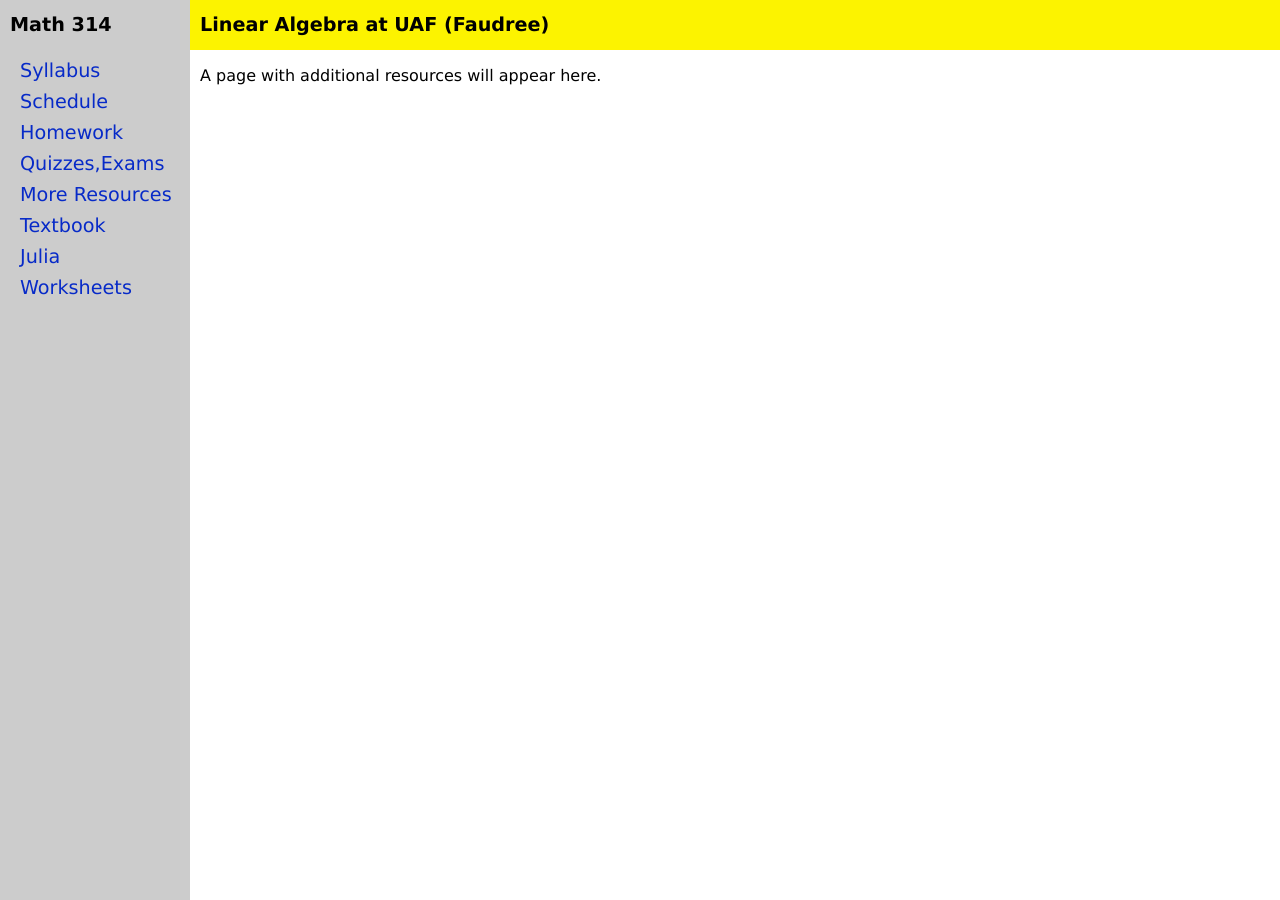
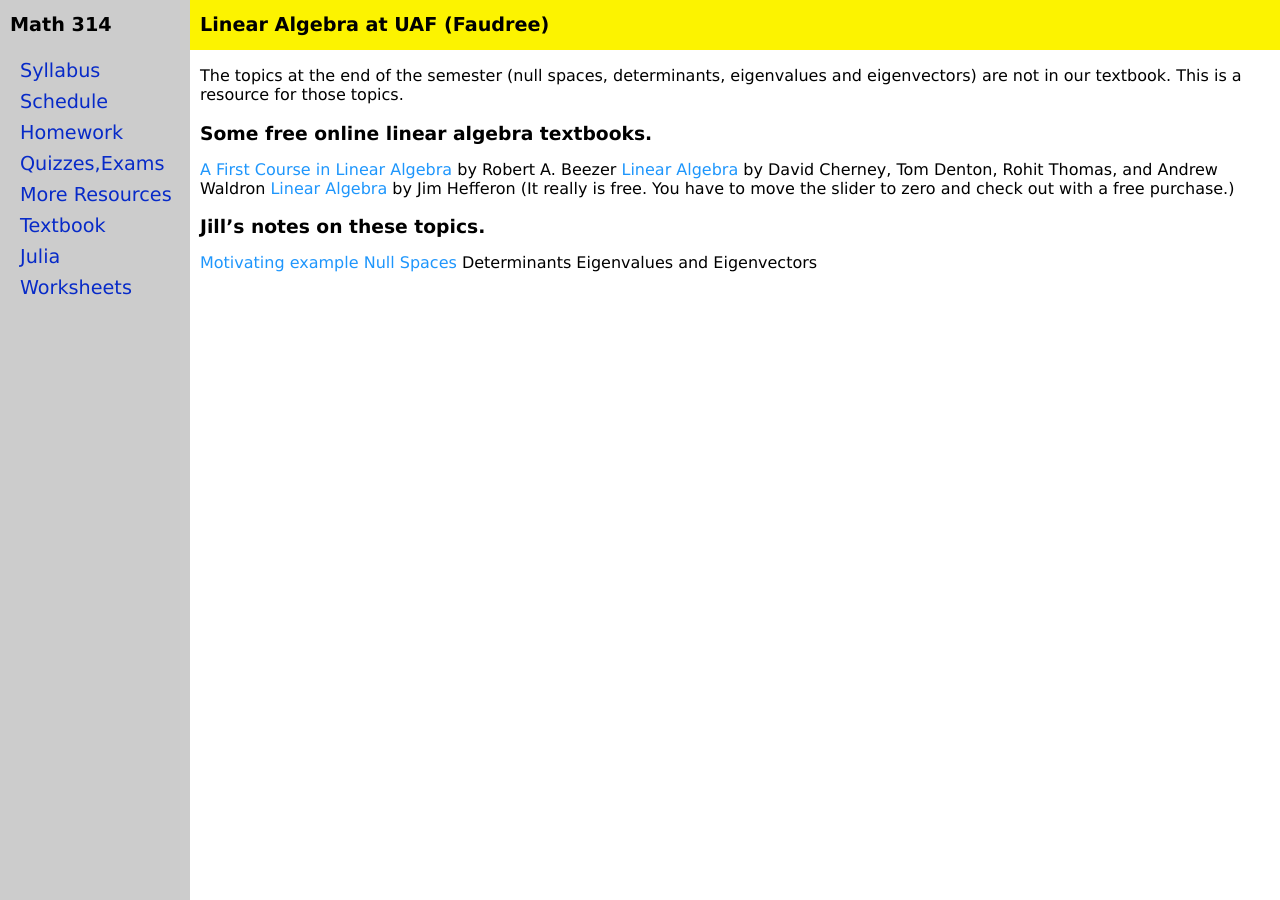
Before and after one commit to jrfaudree/LA, a Jekyll site: the page built from resources.md, in a window 1280 px wide. Built offline with Jekyll 4.4.1, drawn with Linux system fonts in a browser that asks for light colours.

Commit message:
Update resources.md

```diff
--- a/resources.md
+++ b/resources.md
@@ -3,4 +3,18 @@ layout: course-page
 title: Julia Resources
 ---
 
-A page with additional resources will appear here.
+The topics at the end of the semester (null spaces, determinants, eigenvalues and eigenvectors) are not in our textbook. This is a resource for those topics.
+
+### Some free online linear algebra textbooks.
+
+[A First Course in Linear Algebra](http://linear.pugetsound.edu/html/fcla.html) by Robert A. Beezer
+[Linear Algebra](https://www.math.ucdavis.edu/~linear/linear-guest.pdf) by David Cherney, Tom Denton, Rohit Thomas, and Andrew Waldron
+[Linear Algebra](https://hefferon.net/linearalgebra/) by Jim Hefferon (It really is free. You have to move the slider to zero and check out with a free purchase.)
+
+
+### Jill's notes on these topics.
+
+[Motivating example](assets/worksheets/End-of-semester-plan.pdf)
+[Null Spaces](assets/worksheets/NullSpace.pdf)
+Determinants
+Eigenvalues and Eigenvectors
```
